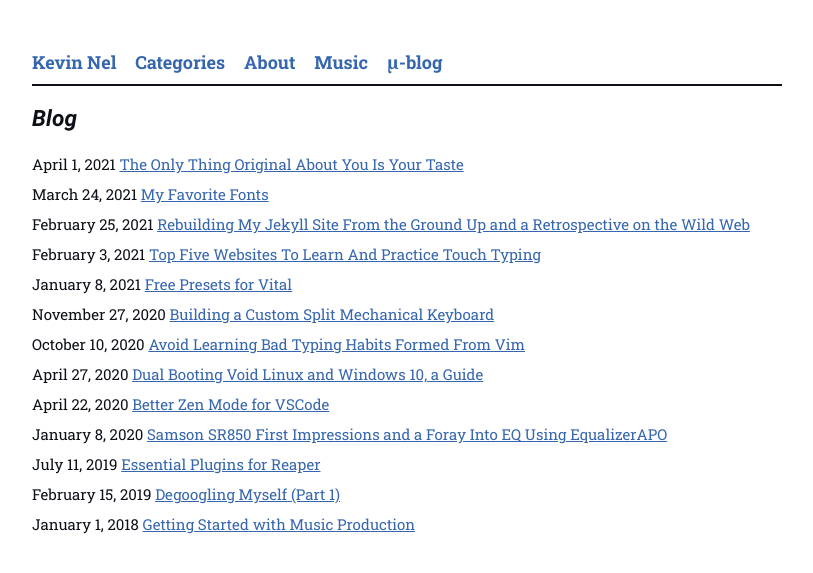
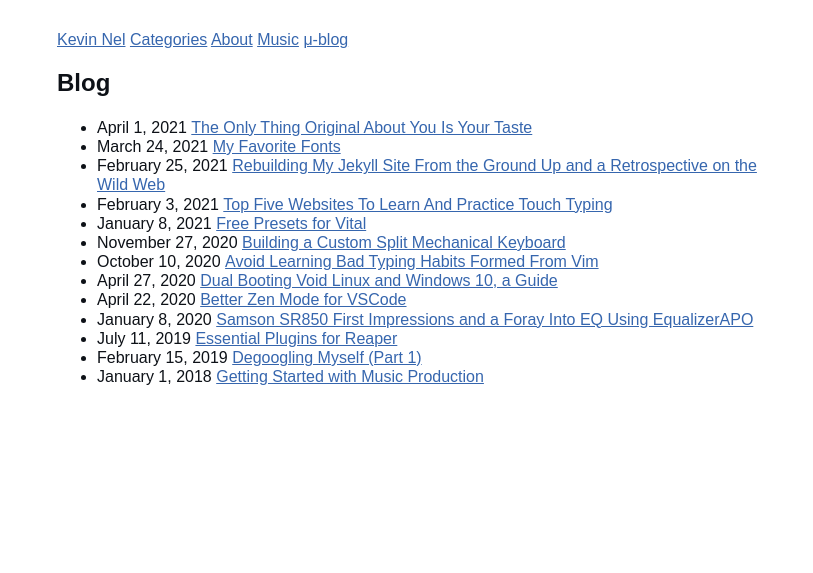
Before and after one commit to kevontheweb/kevontheweb.github.io, a Jekyll site: the page built from index.html, in a window 1280 px wide. Shown: the top 573 px of the page, without its empty margins (233-1046 px from the left). Built offline with Jekyll 4.4.1, drawn with Linux system fonts in a browser that asks for light colours.

Commit message:
use minimal styling

```diff
--- a/_layouts/default.html
+++ b/_layouts/default.html
@@ -6,7 +6,7 @@
     <meta http-equiv="X-UA-Compatible" content="IE=edge">
     <meta name="viewport" content="width=device-width, initial-scale=1.0">
     <link rel="shortcut icon" href="/assets/images/favicon.ico" type="image/x-icon">
-    <link rel="stylesheet" href="/assets/css/style.css">
+    <link rel="stylesheet" href="/assets/css/min.css">
     <title>{{site.author}} | {{page.title}}</title>
 </head>
 
```
